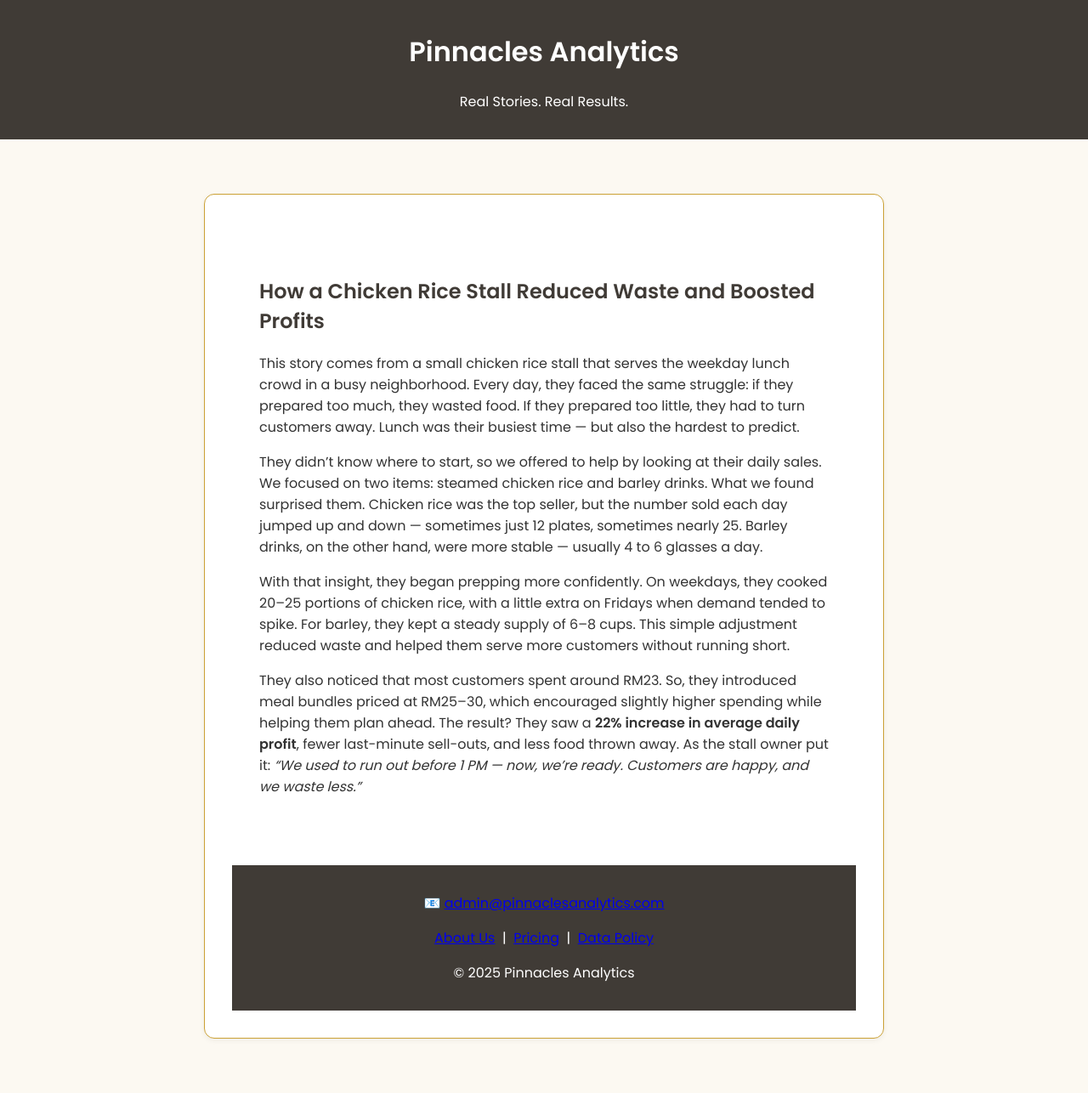
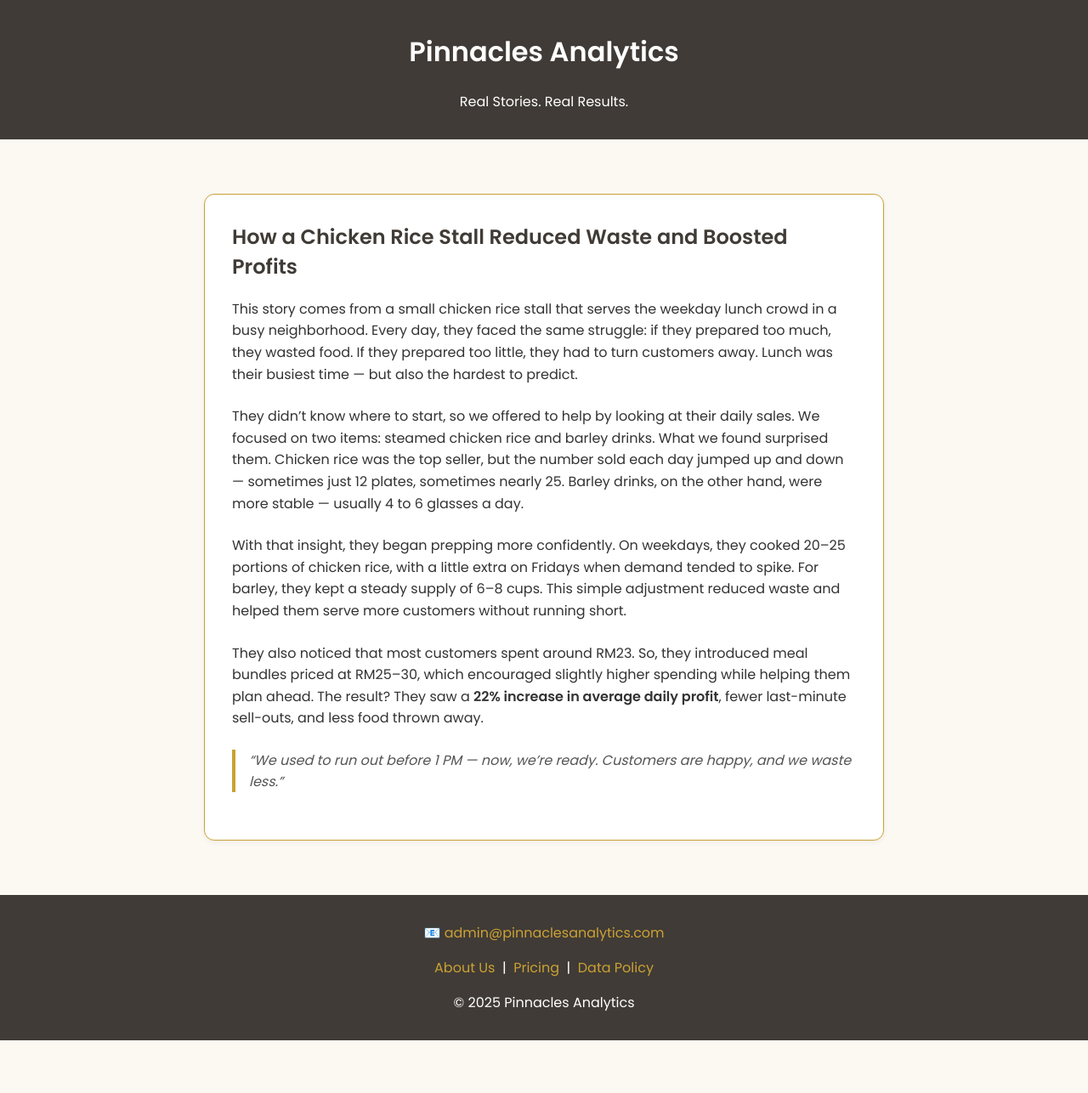
Before and after one commit to lyven81/pinnacles-learning-website, a Jekyll site: the page case-study/case-study-1.html, which Jekyll copies as it is, in a window 1280 px wide. Shown: the whole page at 85% size. Built offline with Jekyll 4.4.1, drawn with Linux system fonts in a browser that asks for light colours; after the commit the page ends 1224 px from its top, so only the background shows below that.

Commit message:
Update case-study-1.html

```diff
--- a/case-study/case-study-1.html
+++ b/case-study/case-study-1.html
@@ -35,6 +35,10 @@
       color: #403B36;
       margin-top: 0;
     }
+    .case-card p {
+      margin-bottom: 1.5rem;
+      line-height: 1.6;
+    }
     .case-card blockquote {
       font-style: italic;
       color: #555;
@@ -42,35 +46,39 @@
       padding-left: 1rem;
       border-left: 4px solid #CBA135;
     }
-    .case-card ul {
-      padding-left: 1.5rem;
+    footer a {
+      color: #CBA135;
+      text-decoration: none;
+    }
+    footer a:hover {
+      text-decoration: underline;
     }
   </style>
 </head>
 <body>
+
   <header>
     <h1>Pinnacles Analytics</h1>
     <p>Real Stories. Real Results.</p>
   </header>
 
-  <div class="container">
+  <main class="container">
     <div class="case-card">
+      <h2>How a Chicken Rice Stall Reduced Waste and Boosted Profits</h2>
 
-<section class="case-story">
-  <div class="container">
-    <h2>How a Chicken Rice Stall Reduced Waste and Boosted Profits</h2>
+      <p>This story comes from a small chicken rice stall that serves the weekday lunch crowd in a busy neighborhood. Every day, they faced the same struggle: if they prepared too much, they wasted food. If they prepared too little, they had to turn customers away. Lunch was their busiest time — but also the hardest to predict.</p>
 
-    <p>This story comes from a small chicken rice stall that serves the weekday lunch crowd in a busy neighborhood. Every day, they faced the same struggle: if they prepared too much, they wasted food. If they prepared too little, they had to turn customers away. Lunch was their busiest time — but also the hardest to predict.</p>
+      <p>They didn’t know where to start, so we offered to help by looking at their daily sales. We focused on two items: steamed chicken rice and barley drinks. What we found surprised them. Chicken rice was the top seller, but the number sold each day jumped up and down — sometimes just 12 plates, sometimes nearly 25. Barley drinks, on the other hand, were more stable — usually 4 to 6 glasses a day.</p>
 
-    <p>They didn’t know where to start, so we offered to help by looking at their daily sales. We focused on two items: steamed chicken rice and barley drinks. What we found surprised them. Chicken rice was the top seller, but the number sold each day jumped up and down — sometimes just 12 plates, sometimes nearly 25. Barley drinks, on the other hand, were more stable — usually 4 to 6 glasses a day.</p>
+      <p>With that insight, they began prepping more confidently. On weekdays, they cooked 20–25 portions of chicken rice, with a little extra on Fridays when demand tended to spike. For barley, they kept a steady supply of 6–8 cups. This simple adjustment reduced waste and helped them serve more customers without running short.</p>
 
-    <p>With that insight, they began prepping more confidently. On weekdays, they cooked 20–25 portions of chicken rice, with a little extra on Fridays when demand tended to spike. For barley, they kept a steady supply of 6–8 cups. This simple adjustment reduced waste and helped them serve more customers without running short.</p>
+      <p>They also noticed that most customers spent around RM23. So, they introduced meal bundles priced at RM25–30, which encouraged slightly higher spending while helping them plan ahead. The result? They saw a <strong>22% increase in average daily profit</strong>, fewer last-minute sell-outs, and less food thrown away.</p>
 
-    <p>They also noticed that most customers spent around RM23. So, they introduced meal bundles priced at RM25–30, which encouraged slightly higher spending while helping them plan ahead. The result? They saw a <strong>22% increase in average daily profit</strong>, fewer last-minute sell-outs, and less food thrown away. As the stall owner put it: <em>“We used to run out before 1 PM — now, we’re ready. Customers are happy, and we waste less.”</em></p>
-  </div>
-</section>
+      <blockquote>“We used to run out before 1 PM — now, we’re ready. Customers are happy, and we waste less.”</blockquote>
+    </div>
+  </main>
 
-      <footer>
+  <footer>
     <p>📧 <a href="mailto:admin@pinnaclesanalytics.com">admin@pinnaclesanalytics.com</a></p>
     <p>
       <a href="http://www.pinnaclesanalytics.com/about.html">About Us</a> &nbsp;|&nbsp;
```
